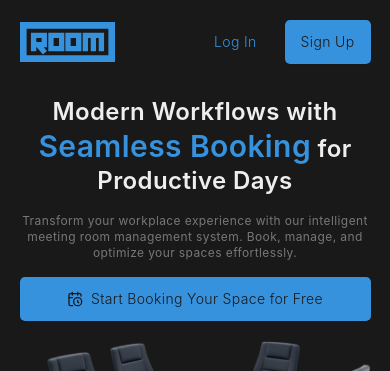
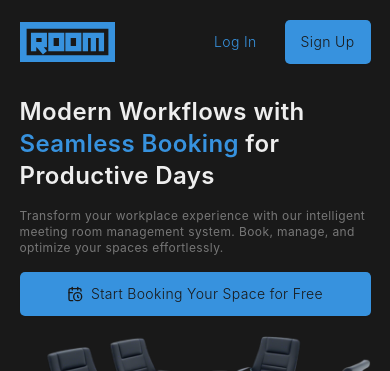
Before and after one commit to djalilmsk/room-reservation, a React (Vite) app: page / in a window 390 px wide. Shown: the top 371 px of the page. Built offline with nearby package versions, Linux system fonts and the light colour scheme.

Commit message:
landing page

```diff
--- a/src/components/home/Hero.jsx
+++ b/src/components/home/Hero.jsx
@@ -5,7 +5,7 @@ import H1 from "../ui/header1";
 
 function Text() {
   const Br = () => <br className="hidden md:block" />;
-  const Primary = ({ children }) => <span className="text-primary max-md:text-3xl">{children}</span>;
+  const Primary = ({ children }) => <span className="text-primary">{children}</span>;
   const Description = ({ children }) => (
     <p className="text-secondary-foreground w-full text-xs lg:w-[90%] lg:text-sm xl:text-xl 2xl:w-xl">
       {children}
@@ -13,7 +13,7 @@ function Text() {
   );
 
   return (
-    <div className="flex flex-col items-start justify-start gap-4 max-md:text-center md:mt-5 xl:mt-10 xl:gap-8">
+    <div className="flex flex-col items-start justify-start gap-4 md:mt-5 xl:mt-10 xl:gap-8">
       <H1>
         Modern Workflows
         <Br /> with <Primary>Seamless Booking</Primary>
```
